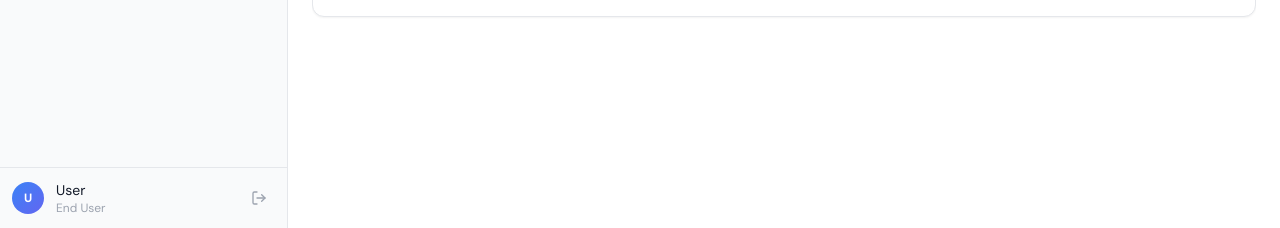
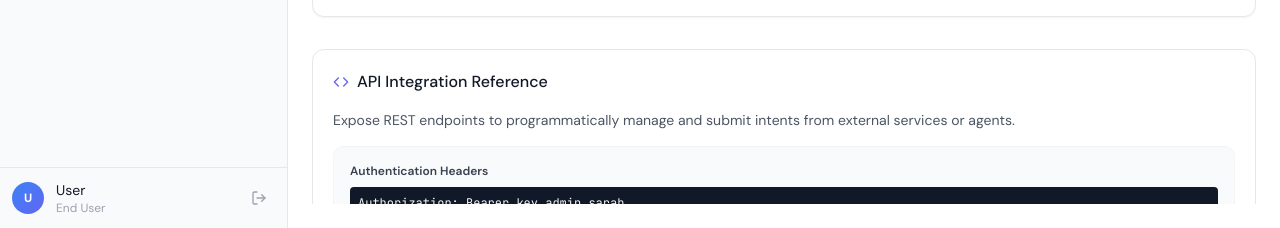
Before and after one commit to LiminaLabsAI/intent, a Next.js app in the folder intent/nextjs_space/: page /admin in a window 1280 px wide. Shown: the part 572-800 px from the top of the page. Built offline with nearby package versions, Linux system fonts and the light colour scheme; no server answers.

Commit message:
feat: embed API integration reference in Admin dashboard UI

```diff
--- a/intent/nextjs_space/app/admin/admin-client.tsx
+++ b/intent/nextjs_space/app/admin/admin-client.tsx
@@ -3,7 +3,7 @@
 import { useState, useEffect } from 'react';
 import {
   Shield, Users, BarChart3, FileText, Clock, AlertTriangle,
-  CheckCircle2, XCircle, TrendingUp, Loader2, UserCog
+  CheckCircle2, XCircle, TrendingUp, Loader2, UserCog, Code
 } from 'lucide-react';
 import { Button } from '@/components/ui/button';
 import { Badge } from '@/components/ui/badge';
@@ -198,6 +198,66 @@ export function AdminClient() {
               })}
             </div>
           </div>
+
+          {/* API Documentation */}
+          <div className="bg-white border border-gray-200 rounded-xl p-5 shadow-sm">
+            <div className="flex items-center gap-2 mb-4">
+              <Code className="w-4 h-4 text-indigo-500" />
+              <h2 className="text-gray-900 font-medium">API Integration Reference</h2>
+            </div>
+            <div className="prose prose-sm max-w-none text-gray-600 space-y-4">
+              <p className="text-sm">
+                Expose REST endpoints to programmatically manage and submit intents from external services or agents.
+              </p>
+
+              <div className="bg-gray-50 rounded-lg p-4 border border-gray-100">
+                <p className="font-semibold text-xs text-gray-700 mb-2">Authentication Headers</p>
+                <code className="block bg-gray-900 text-gray-100 rounded p-2 text-xs font-mono">
+                  Authorization: Bearer key_admin_sarah
+                </code>
+                <span className="text-[10px] text-gray-400 mt-1 block">Or use the <code className="font-mono text-gray-600 bg-gray-150 px-1 rounded">x-api-key</code> header directly.</span>
+              </div>
+
+              <div className="bg-gray-50 rounded-lg p-4 border border-gray-100 space-y-2">
+                <p className="font-semibold text-xs text-gray-700">1. Submit a New Intent</p>
+                <div className="flex items-center gap-2 text-xs">
+                  <span className="bg-blue-100 text-blue-800 font-bold px-2 py-0.5 rounded">POST</span>
+                  <span className="font-mono text-gray-800">/api/intents</span>
+                </div>
+                <pre className="bg-gray-900 text-gray-100 rounded p-3 text-xs font-mono overflow-x-auto">
+{`curl -X POST http://localhost:3000/api/intents \\
+  -H "Content-Type: application/json" \\
+  -H "x-api-key: key_admin_sarah" \\
+  -d '{"rawInput": "Provision a new S3 bucket named dev-uploads", "priority": "MEDIUM"}'`}
+                </pre>
+              </div>
+
+              <div className="bg-gray-50 rounded-lg p-4 border border-gray-100 space-y-2">
+                <p className="font-semibold text-xs text-gray-700">2. Trigger Processing Pipeline (Streams SSE)</p>
+                <div className="flex items-center gap-2 text-xs">
+                  <span className="bg-blue-100 text-blue-800 font-bold px-2 py-0.5 rounded">POST</span>
+                  <span className="font-mono text-gray-800">/api/intents/[id]/process</span>
+                </div>
+                <pre className="bg-gray-900 text-gray-100 rounded p-3 text-xs font-mono overflow-x-auto">
+{`curl -X POST http://localhost:3000/api/intents/[id]/process \\
+  -H "x-api-key: key_admin_sarah"`}
+                </pre>
+              </div>
+
+              <div className="bg-gray-50 rounded-lg p-4 border border-gray-100 space-y-2">
+                <p className="font-semibold text-xs text-gray-700">3. Document Parsing Endpoint</p>
+                <div className="flex items-center gap-2 text-xs">
+                  <span className="bg-blue-100 text-blue-800 font-bold px-2 py-0.5 rounded">POST</span>
+                  <span className="font-mono text-gray-800">/api/intents/parse-document</span>
+                </div>
+                <pre className="bg-gray-900 text-gray-100 rounded p-3 text-xs font-mono overflow-x-auto">
+{`curl -X POST http://localhost:3000/api/intents/parse-document \\
+  -H "x-api-key: key_admin_sarah" \\
+  -F "file=@requirements.pdf"`}
+                </pre>
+              </div>
+            </div>
+          </div>
         </div>
       </ScrollArea>
     </div>
```
